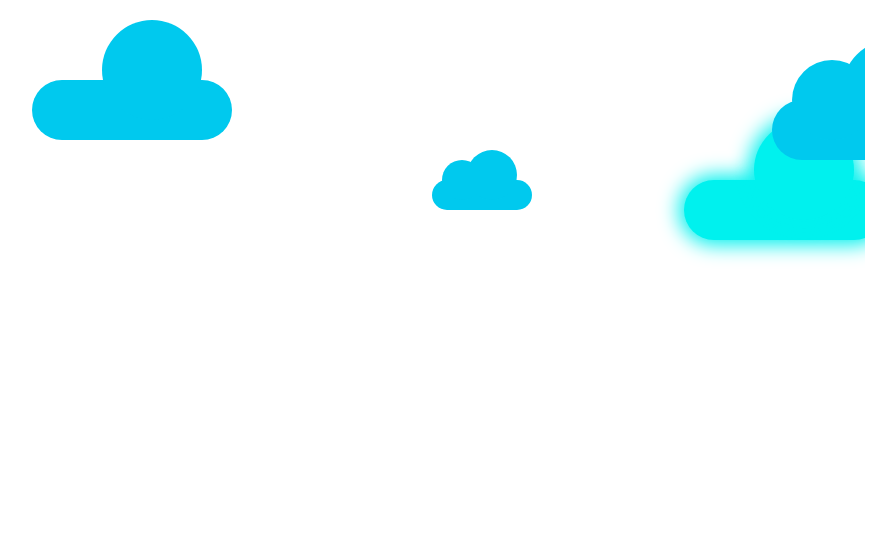
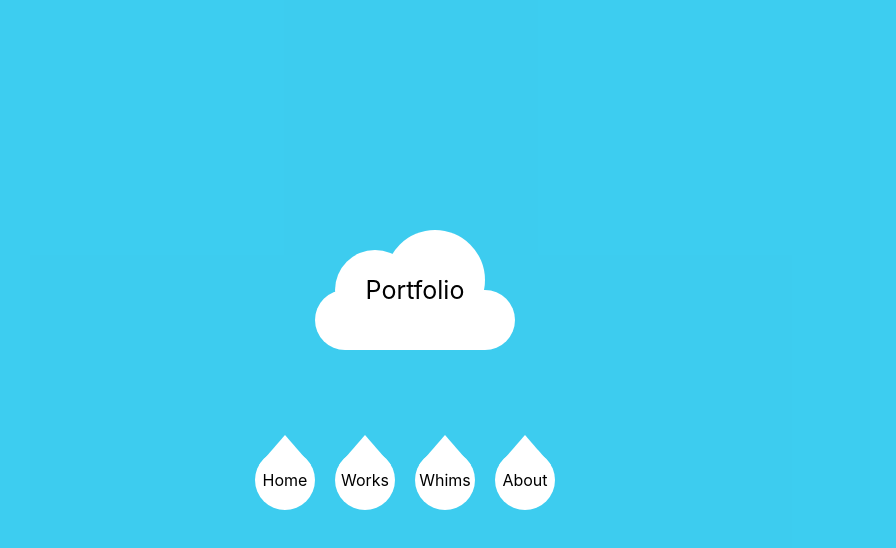
Before and after one commit to snail-lu/portfolio-react, a React (Create React App) app: page / in a window 1280 px wide. Shown: the top 548 px of the page, without its empty margins (225-1121 px from the left). Built offline with nearby package versions, Linux system fonts and the light colour scheme.

Commit message:
首页界面调整

```diff
--- a/src/components/Home/Home.js
+++ b/src/components/Home/Home.js
@@ -8,33 +8,22 @@ const Home = () => {
             {/* <p>Hey, </p>
             <p>Here is My Portfolio~</p>
             <p>ψ(｀∇´)ψ</p> */}
-            {/* <div className="title">
-                Portfolio
+            <div className={styles.title}>
+                <p className={styles.title_txt}>Portfolio</p>
             </div>
-            <div className="tab-list">
+            <div className={styles.tab_list}>
                 <NavLink to="/" exact activeClassName={styles.nav_item_selected}>
-                    <div className={styles.nav_item}>Home</div>
+                    <div className={styles.tab_item}>Home</div>
                 </NavLink>
                 <NavLink to="/wroks" activeClassName={styles.nav_item_selected}>
-                    <div className={styles.nav_item}>Works</div>
+                    <div className={styles.tab_item}>Works</div>
                 </NavLink>
                 <NavLink to="/whims" activeClassName={styles.nav_item_selected}>
-                    <div className={styles.nav_item}>Whims</div>
+                    <div className={styles.tab_item}>Whims</div>
                 </NavLink>
                 <NavLink to="/functional" activeClassName={styles.nav_item_selected}>
-                    <div className={styles.nav_item}>About</div>
+                    <div className={styles.tab_item}>About</div>
                 </NavLink>
-            </div> */}
-
-            <div id={styles.clouds}>
-                <div className={styles.cloud1}></div>
-                <div className={styles.cloud2}></div>
-                <div className={styles.cloud3}></div>
-            </div>
-            <div id={styles.clouds2}>
-                <div className={styles.cloud1}></div>
-                <div className={styles.cloud2}></div>
-                <div className={styles.cloud3}></div>
             </div>
         </div>
     )
--- a/src/components/Home/Home.module.scss
+++ b/src/components/Home/Home.module.scss
@@ -1,137 +1,81 @@
 .home{
-    width: 900px;
-    height: 400px;
-    overflow: hidden;
-    // margin: 0 auto;
+    width: 100%;
+    height: 100%;
     font-size: 1.6rem;
     background: #fff;
-    // background: rgba(13, 192, 236, 0.8);
+    background: rgba(13, 192, 236, 0.8);
     box-sizing: border-box;
-    font-size: 40px;
-    // display: flex;
-    // flex-direction: column;
-    // justify-content: center;
-    // align-items: center;
-    position: relative;
-}
-  .container {
-    width: 900px;
-    position: relative;
-    height: 400px;
-    overflow: hidden;
-    margin: 0 auto;
-  }
+    display: flex;
+    justify-content: center;
+    align-items: center;
+    flex-direction: column;
 
-  /* Clouds */
-  #clouds {
-    top: 100px;
-    position: relative;
-    animation: move 20s infinite linear;
-    z-index: 1;
-  }
-
-  #clouds2 {
-    position: relative;
-    animation: backup 14s infinite linear;
-    z-index: 2;
-  }
-
-  .cloud1, .cloud2, .cloud3 {
-    opacity: 1;
-  }
-
-  .cloud1 {
+    .title {
         width: 200px;
         height: 60px;
-    background: #00c9ee;
+        background: #fff;
+        position: relative;
+        border-radius: 200px;
+        text-align: center;
+        .title_txt {
             position: absolute;
-    top: 80px;
-    border-radius: 200px;
+            bottom: 50%;
+            left: 50%;
+            z-index: 10;
+            transform: translate(-50%, -50%);
+            font-size: 2.5rem;
+        }
 
         &::before {
             content: '';
             position: absolute;
-        background: #00c9ee;
+            background: #fff;
             width: 100px;
             height: 100px;
             top: -60px;
             right: 30px;
             border-radius: 200px;
+            z-index: 1;
         }
 
         &::after {
+            content: '';
             position: absolute;
-        background: #00c9ee;
+            background: #fff;
             width: 80px;
             height: 80px;
             top: -40px;
             left: 20px;
             border-radius: 200px;
         }
-
     }
 
-  .cloud2 {
-    width: 100px;
-    height: 30px;
-    background: #00c9ee;
-    position: absolute;
-    top: 180px;
-    left: 400px;
-    border-radius: 200px;
+    .tab_list {
+        display: flex;
+        margin-top: 100px;
+        .tab_item {
+            background-color: #fff;
+            position: relative;
+            width: 60px;
+            height: 60px;
+            line-height: 60px;
+            background: #FFF;
+            border-radius: 50%;
+            text-align: center;
+            margin-right: 20px;
 
               &::before {
-        content: '';
+                content: "";
                 position: absolute;
-        background: #00c9ee;
-        width: 50px;
-        height: 50px;
-        top: -30px;
-        right: 15px;
-        border-radius: 200px;
-    }
-
-    &::after {
-        content: '';
-        position: absolute;
-        background: #00c9ee;
-        width: 40px;
-        height: 40px;
-        top: -20px;
-        left: 10px;
-        border-radius: 200px;
+                width: 0;
+                height: 0;
+                border-left: 26px solid transparent;
+                border-right: 26px solid transparent;
+                border-bottom: 30px solid rgba(255,255,255,1);
+                bottom: 45px;
+                left: 4px;
               }
         }
-
-  .cloud3 {
-    width: 200px;
-    height: 60px;
-    background: #00c9ee;
-    position: absolute;
-    top: 100px;
-    left: 740px;
-    border-radius: 200px;
-
-    &::before {
-        content: '';
-        position: absolute;
-        background: #00c9ee;
-        width: 100px;
-        height: 100px;
-        top: -60px;
-        right: 30px;
-        border-radius: 200px;
-    }
-
-    &::after {
-        content: '';
-        position: absolute;
-        background: #00c9ee;
-        width: 80px;
-        height: 80px;
-        top: -40px;
-        left: 20px;
-        border-radius: 200px;
     }
 }
 
@@ -149,8 +93,3 @@
   0% {left: -940px;}
   100% {left: 940px;}
 }
-
-  #clouds .cloud1, #clouds .cloud2, #clouds .cloud2:after, #clouds .cloud2:before, #clouds .cloud3, #clouds .cloud1:after, #clouds .cloud1:before, #clouds .cloud3:before, #clouds .cloud3:after {
-      background: #00f1ee;
-      box-shadow: 0px 0px 20px 5px #00f1ee;
-  }
```
Lines whose indentation alone changed are shown as unchanged.
